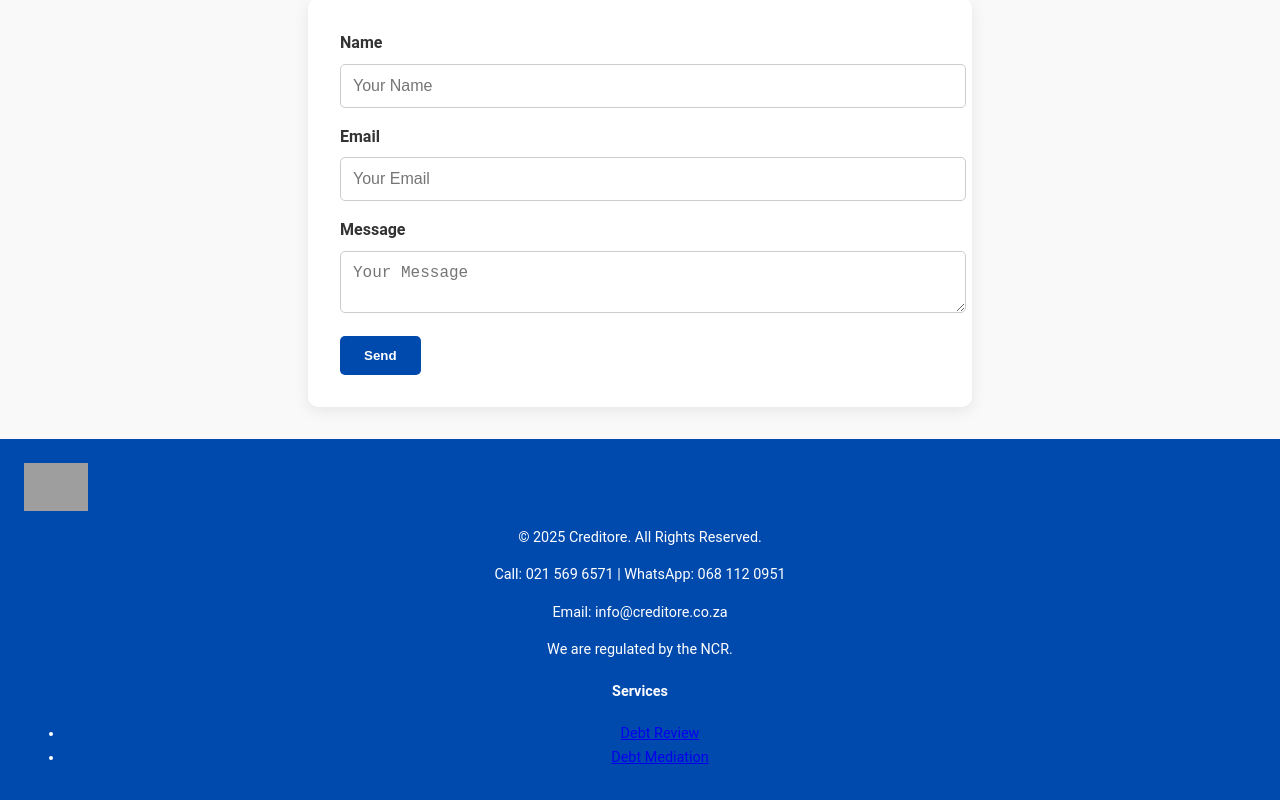
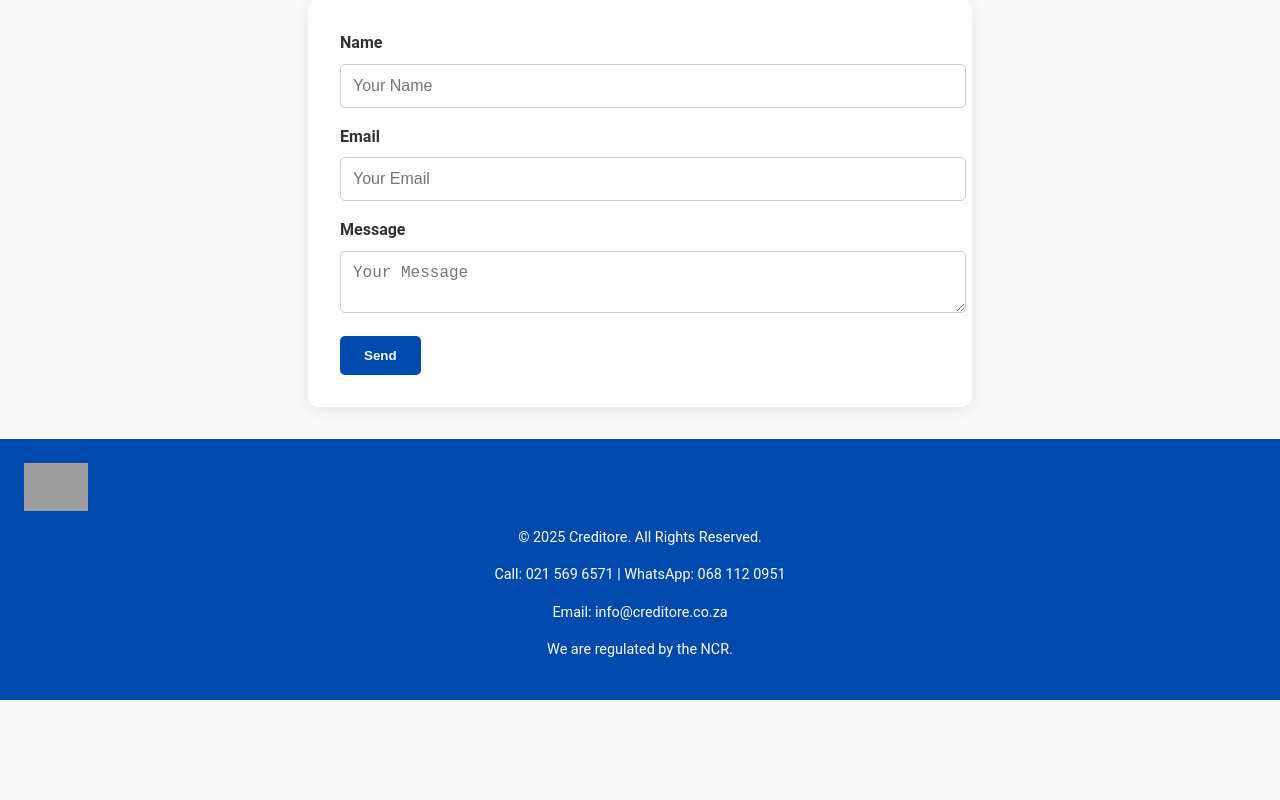
Before and after one commit to Aiden-Williams19/Creditore-VSC, a React (Vite) app in the folder creditor-website/: page /contact in a window 1280 px wide. Shown: the part 384-1184 px from the top of the page. After the commit the page ends 1084 px from the top, so only its background shows below. Built offline with nearby package versions, Linux system fonts and the light colour scheme; grey boxes are pictures that could not be loaded.

Commit message:
services removed from footer

```diff
--- a/creditor-website/src/components/Footer.jsx
+++ b/creditor-website/src/components/Footer.jsx
@@ -12,13 +12,7 @@ function Footer() {
           <p>Email: info@creditore.co.za</p>
           <p>We are regulated by the NCR.</p>
         </div>
-        <div className="footer-links">
-          <h4>Services</h4>
-          <ul>
-            <li><a href="/debt-review">Debt Review</a></li>
-            <li><a href="/debt-mediation">Debt Mediation</a></li>
-          </ul>
-        </div>
+        {/* services links removed per request */}
       </div>
     </footer>
   );
```
